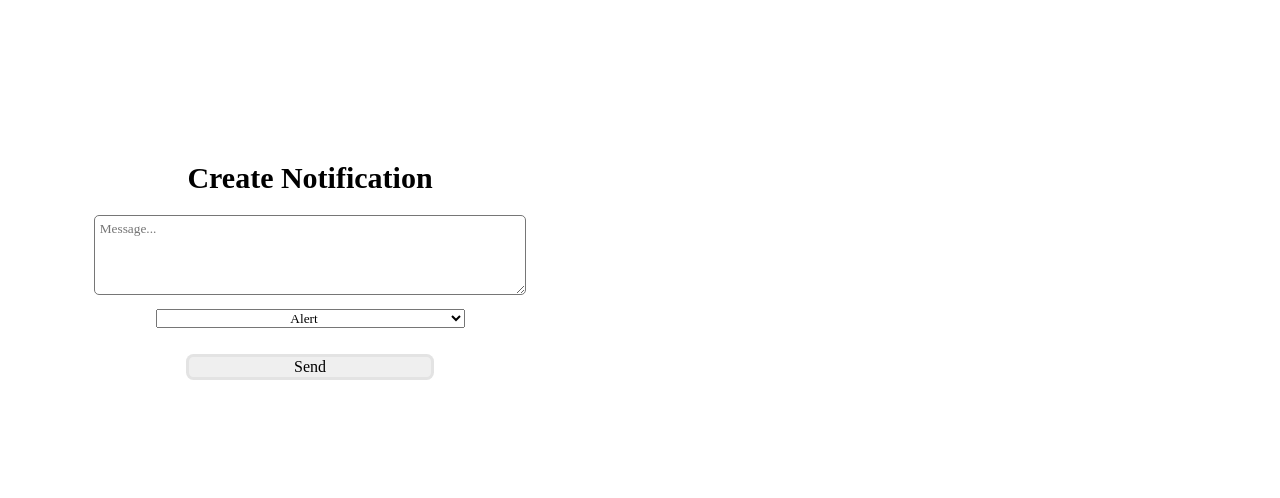
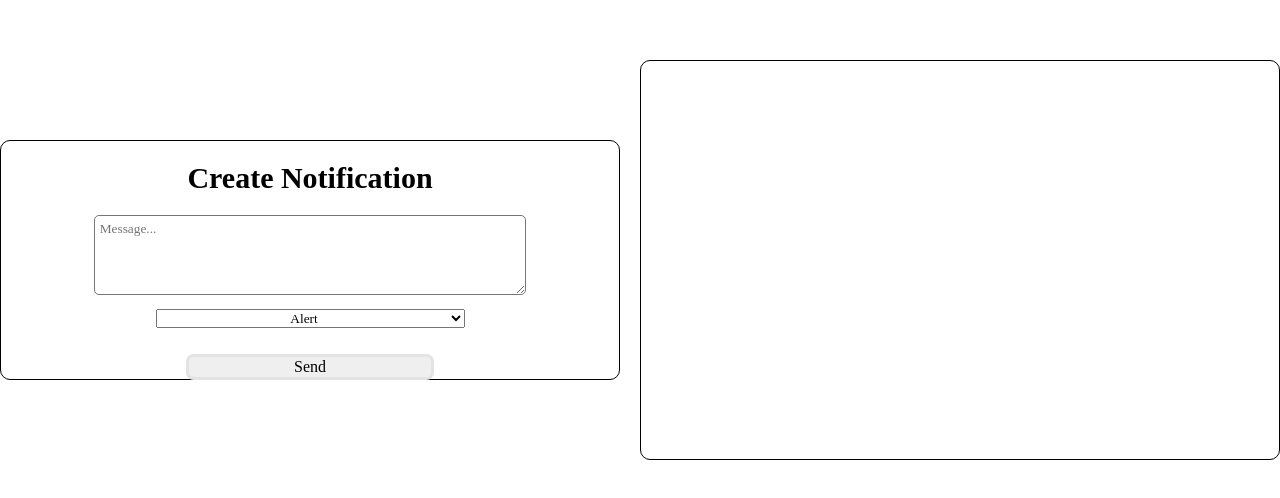
Before and after one commit to BBQ591/FullStackCloudFlareNotificationSystem, a React (Create React App) app: page / in a window 1280 px wide. Shown: the part 140-638 px from the top of the page. Built offline with nearby package versions, Linux system fonts and the light colour scheme; no server answers.

Commit message:
added normal borders

```diff
--- a/src/App.css
+++ b/src/App.css
@@ -1,5 +1,5 @@
 #notification-form {
-  border: 1px solid transparent;
+  border: 1px solid black;
   border-radius:10px;
   /* width: 100%; */
   /* margin-right: 20px;
@@ -43,7 +43,7 @@
   overflow-y: auto;
   overflow-x: hidden;
   height:400px;
-  border: 1px solid transparent;
+  border: 1px solid black;
   /* width: 100%; */
   /* margin-right: 20px;
   margin-left: 20px; */
```
